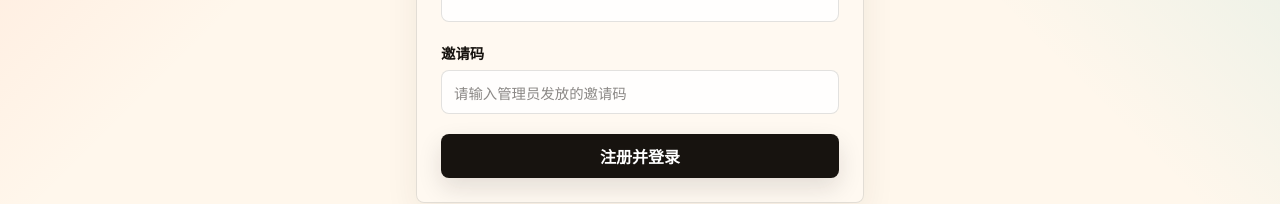
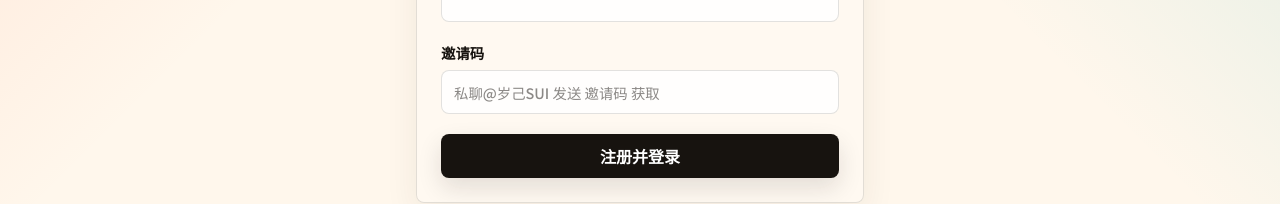
Before and after one commit to Forever-The-Night/Vtuber-contest, a Next.js app: page /register in a window 1280 px wide. Shown: the part 460-664 px from the top of the page. Built offline with nearby package versions, Linux system fonts and the light colour scheme; no server answers; the database is empty; a web font is replaced by a local one.

Commit message:
chore: update invite code hint copy on register page

```diff
--- a/src/app/register/page.tsx
+++ b/src/app/register/page.tsx
@@ -22,7 +22,7 @@ export default async function RegisterPage({ searchParams }: { searchParams: Pro
         <label className="field">QQ 号<input className="input" name="qq" required /></label>
         <label className="field">站内昵称<input className="input" name="nickname" required /></label>
         <label className="field">密码<input className="input" name="password" type="password" required /></label>
-        <label className="field">邀请码<input className="input" name="inviteCode" required={inviteRequired} placeholder={inviteRequired ? "请输入管理员发放的邀请码" : "未开启时可留空"} /></label>
+        <label className="field">邀请码<input className="input" name="inviteCode" required={inviteRequired} placeholder={inviteRequired ? "私聊@岁己SUI 发送 邀请码 获取" : "未开启时可留空"} /></label>
         <button className="button" type="submit">注册并登录</button>
       </form>
     </main>
```
Also changed, not shown: 1 other file (tests, documents, lock files or other folders).
